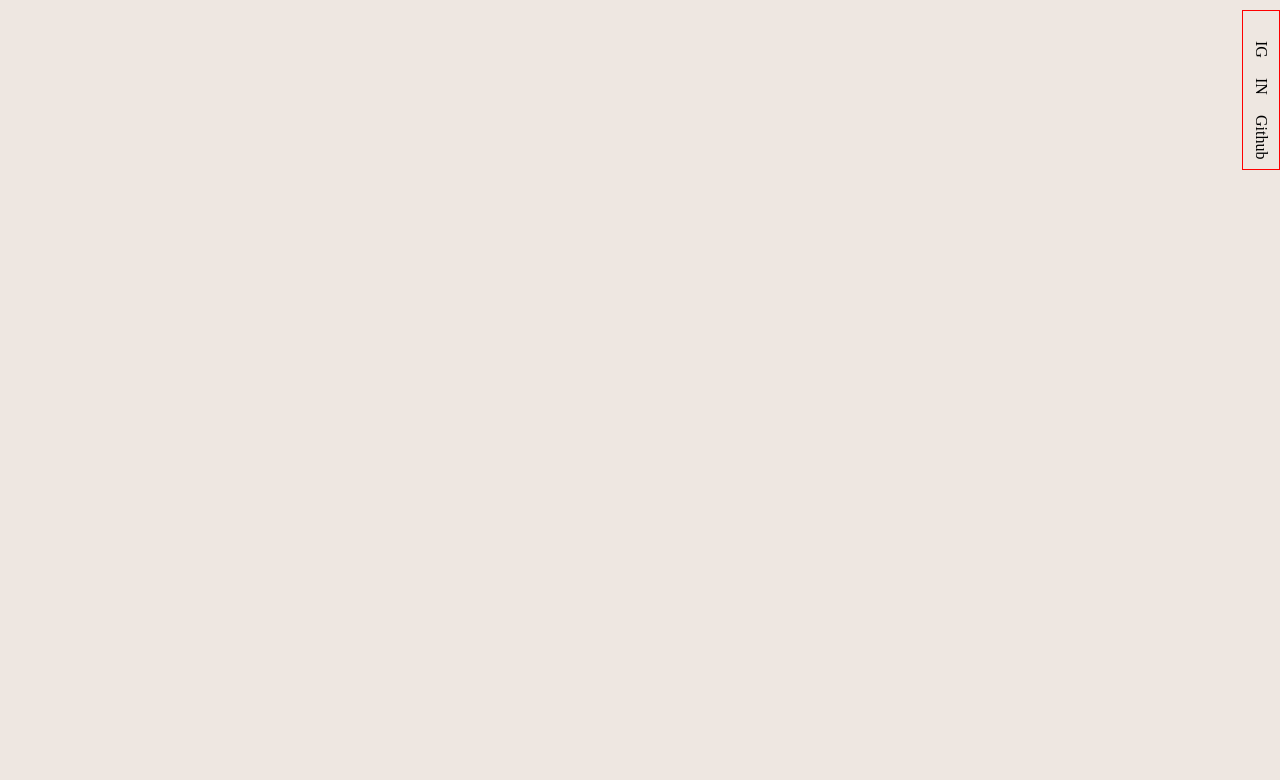
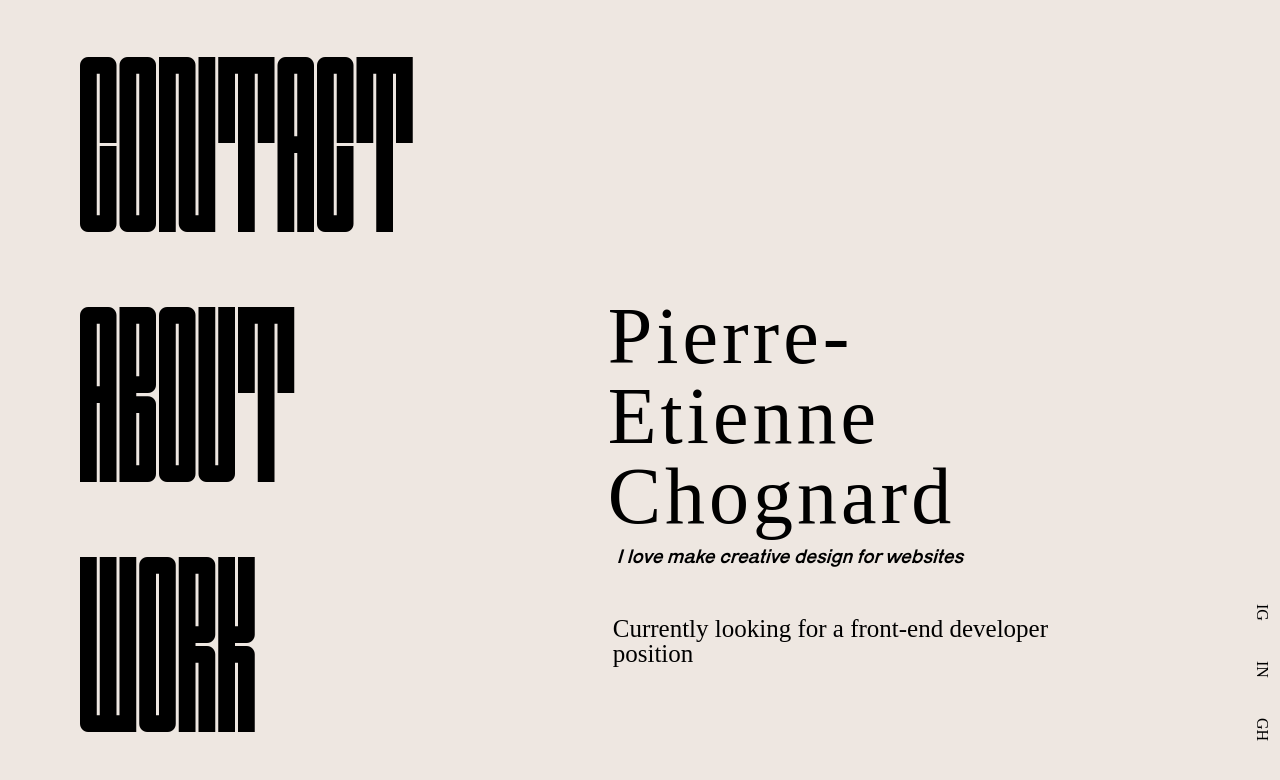
Before and after one commit to PeChog/Portofolio, a React (Create React App) app: page / in a window 1280 px wide. Shown: the top 780 px of the page. Built offline with nearby package versions, Linux system fonts and the light colour scheme; a web font is replaced by a local one.

Commit message:
homepage design start customcursor

```diff
--- a/src/App.scss
+++ b/src/App.scss
@@ -30,4 +30,5 @@ body {
   margin: 0;
   height: 100vh;
   width: 100vw;
+  font-family: "Karric-Regular";
 }
--- /dev/null
+++ b/src/components/CustomCursor/CustomCursor.js
@@ -0,0 +1,4 @@
+import "./style.scss";
+
+const CustomCursor = () => {};
+export default CustomCursor;
--- a/src/pages/Home/Home.js
+++ b/src/pages/Home/Home.js
@@ -3,11 +3,21 @@ import "./home.scss";
 const Home = () => {
   return (
     <div className="Home">
+      <div className="menu">
+        <h1>CONTACT</h1>
+        <h1>ABOUT</h1>
+        <h1>WORK</h1>
+      </div>
       <div className="social">
         <span></span>
         <span>IG</span>
         <span>IN</span>
-        <span>Github</span>
+        <span>GH</span>
+      </div>
+      <div className="presentation">
+        <h1>Pierre-Etienne Chognard</h1>
+        <p>I love make creative design for websites</p>
+        <h2>Currently looking for a front-end developer position</h2>
       </div>
     </div>
   );
--- a/src/pages/Home/home.scss
+++ b/src/pages/Home/home.scss
@@ -1,16 +1,58 @@
 .Home {
   min-height: 100vh;
   background-color: #eee7e1;
+  .menu {
+    display: inline-block;
+    margin-top: 40px;
+    margin-left: 80px;
+    // border: red solid 1px;
+    h1 {
+      font-family: "outward-block";
+      font-size: 250px;
+    }
+  }
+  .presentation {
+    display: inline-block;
+    position: absolute;
+
+    // border: solid yellow 2px;
+    width: 40vw;
+    margin-left: 15vw;
+    margin-top: 37vh;
+    p {
+      font-size: 20px;
+      margin: 10px;
+      font-family: "Karric-Italic";
+    }
+    h1 {
+      font-size: 80px;
+      letter-spacing: 4px;
+    }
+    h2 {
+      margin: 5px;
+      margin-top: 50px;
+
+      font-size: 25px;
+    }
+  }
   .social {
     display: flex;
+    // border: green solid 1px;
+    margin-top: 68vh;
+
     flex-direction: column;
-    margin-top: 10px;
-    border: solid red 1px;
+    position: relative;
+
     float: right;
     span {
       writing-mode: vertical-rl;
       text-orientation: mixed;
-      margin: 10px 10px;
+      margin: 20px 10px;
+      cursor: default;
+    }
+
+    span:hover {
+      text-decoration: line-through;
     }
   }
 }
```
Also changed, not shown: src/components/CustomCursor/style.scss (added).
